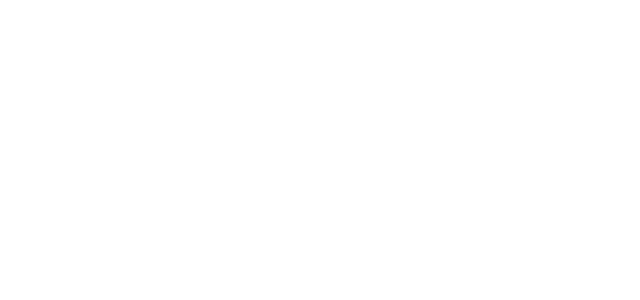
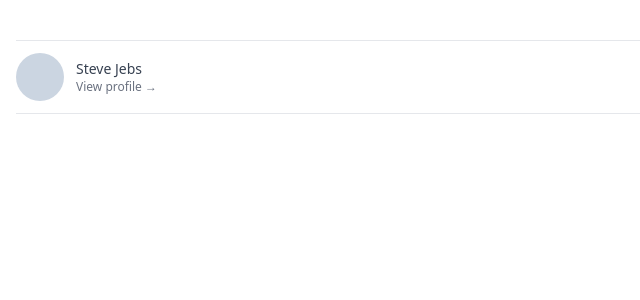
Before and after one commit to blkluv/next_carrot_market, a Next.js app: page /chats in a window 1280 px wide. Shown: the top 300 px of the page, without its empty margins (0-640 px from the left). Built offline with nearby package versions, Linux system fonts and the light colour scheme.

Commit message:
프로필 컴포넌트 추가

```diff
--- a/src/pages/chats.tsx
+++ b/src/pages/chats.tsx
@@ -1,7 +1,17 @@
 import type { NextPage } from "next";
 
 const Chats: NextPage = () => {
-    return null;
+    return <div className="px-4 py-10">
+        <div className="flex items-center py-3 space-x-3 border-t border-b cursor-pointer">
+          <div className="w-12 h-12 rounded-full bg-slate-300" />
+          <div>
+            <p className="text-sm font-medium text-gray-700">Steve Jebs</p>
+            <p className="text-xs font-medium text-gray-500">
+              View profile &rarr;
+            </p>
+          </div>
+        </div>
+    </div>;
 };
 
 export default Chats;
```
